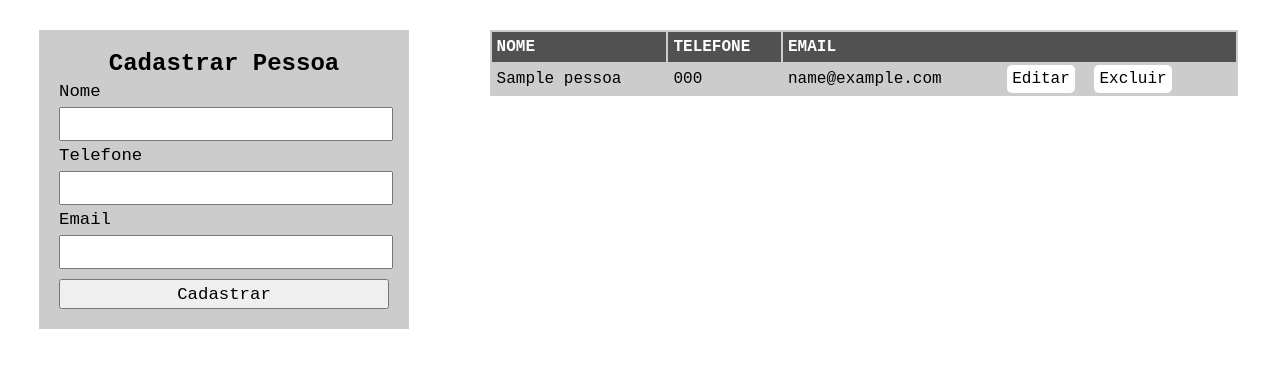
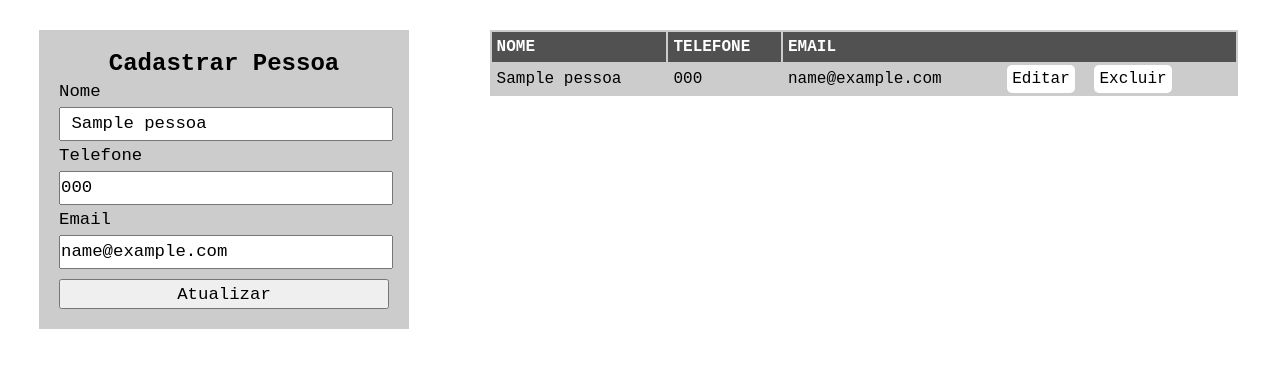
Before and after one commit to ThataRocha/curso-PDO, a PHP site: page /index.php?id_up=1 in a window 1280 px wide. Shown: the top 368 px of the page. Run offline with PHP 8.4, Linux system fonts and the light colour scheme; tables that the repository leaves empty or names only in its code hold one stand-in row (values such as "Sample post").

Commit message:
Atualizar dados
Buscando os dados por id, por método GET.

```diff
--- a/CRUD-PESSOA/classe-pessoa.php
+++ b/CRUD-PESSOA/classe-pessoa.php
@@ -47,7 +47,18 @@
             $cmd->bindValue(":id", $id);
             $cmd->execute();
         }
+        public function buscardadosPessoa($id){
+            // tranformando a variavel $res em um array, pois caso o banco não retorne nenhum dados não de um erro
+            $res = array();
+            $cmd = $this->pdo->prepare("SELECT * FROM pessoa WHERE id = :id");
+            $cmd->bindValue(":id", $id);
+            $cmd->execute();
+            $res = $cmd->fetch(PDO::FETCH_ASSOC);
+            return $res;
+        }
+        public function atualizarDados(){
 
+        }
 
     }
 ?>
--- a/CRUD-PESSOA/index.php
+++ b/CRUD-PESSOA/index.php
@@ -28,16 +28,24 @@
             }
         }
     ?>
+    <?php
+         if(isset($_GET['id_up'])){
+            $id_update = addslashes($_GET['id_up']);
+            $res = $p->buscardadosPessoa($id_update);
+         }
+
+    ?>
     <section id="esquerda">
         <form method="POST">
             <h2>Cadastrar Pessoa</h2>
             <label for="nome">Nome</label>
-            <input type="text" name="nome" id="nome">
+            <input type="text" name="nome" id="nome"
+            value=" <?php if(isset($res)){ echo $res['nome'];}?>">
             <label for="telefone">Telefone</label>
-            <input type="text" name="telefone" id="telefone">
+            <input type="text" name="telefone" id="telefone" value="<?php if(isset($res)){echo $res['telefone'];} ?> ">
             <label for="email">Email</label>
-            <input type="email" name="email" id="email">
-            <input type="submit" value="Cadastrar">
+            <input type="email" name="email" id="email" value="<?php if(isset($res)){echo $res['email'];}?> ">
+            <input type="submit" value=" <?php if(isset($res)){ echo "Atualizar";}else{ echo "Cadastrar";} ?> ">
         </form>
     </section>
     <section id="direita">
@@ -61,7 +69,7 @@
                         ?>
                             <!-- Botões de editar e excluir por linha -->
                             <td>
-                                <a href="#">Editar</a>
+                                <a href="index.php?id_up=<?php echo $dados[$i]['id'];?>">Editar</a>
                                 <a href="index.php?id=<?php echo $dados[$i]['id'];?>">Excluir</a>
                             </td>
                         <?php
```
